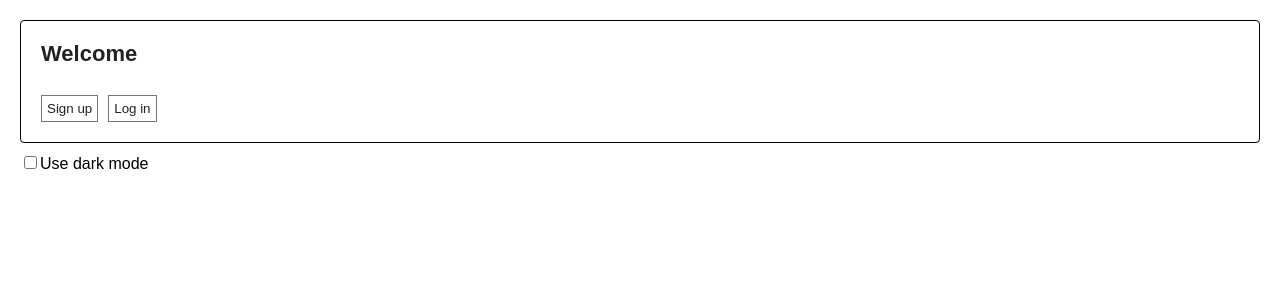
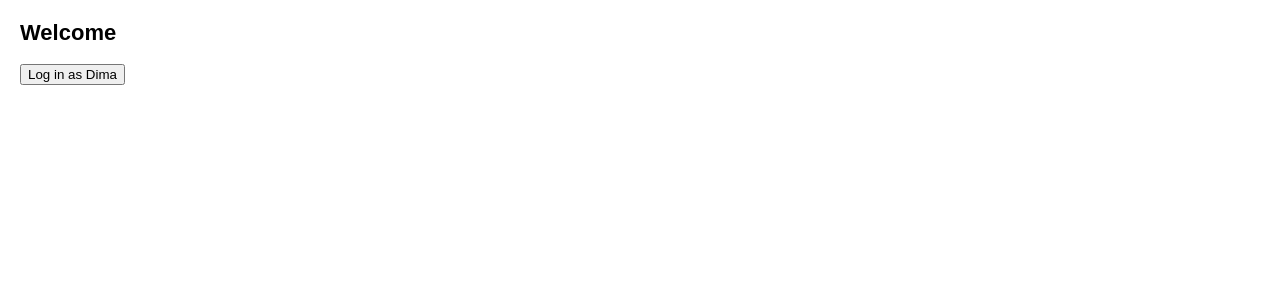
Before and after one commit to NRG55/my-first-react-app, a React (Vite) app: page / in a window 1280 px wide. Shown: the top 300 px of the page. Built offline with nearby package versions, Linux system fonts and the light colour scheme.

Commit message:
Add(practice-context/updatingContextExamples): MyAppUpdatingObjectViaContext.jsx

```diff
--- a/src/main.jsx
+++ b/src/main.jsx
@@ -37,7 +37,8 @@ import './index.css';
 // import Button from './practice-styling/CSS-module/Button';
 // import StyledButton from './practice-styling/CSS-in-JS/Button';
 // import Profile from './practice-fetch/Profile';
-import MyAppUpdatingValueViaContext from './practice-context/themeExamples/MyAppUpdatingValueViaContext';
+// import MyAppUpdatingValueViaContext from './practice-context/updatingContextExamples/MyAppUpdatingValueViaContext';
+import MyAppUpdatingObjectViaContext from './practice-context/updatingContextExamples/MyAppUpdatingObjectViaContext';
 
 // const router = createBrowserRouter(routes);
 
@@ -76,6 +77,7 @@ createRoot(document.getElementById('root')).render(
     {/* <StyledButton>Default Button</StyledButton> */}
     {/* <StyledButton primary>Primary Button</StyledButton> */}
     {/* <Profile delay={1000} /> */}
-    <MyAppUpdatingValueViaContext />
+    {/* <MyAppUpdatingValueViaContext /> */}
+    <MyAppUpdatingObjectViaContext />
   </StrictMode>,
 )
--- /dev/null
+++ b/src/practice-context/updatingContextExamples/MyAppUpdatingObjectViaContext.jsx
@@ -0,0 +1,60 @@
+import { createContext, useContext, useState } from "react";
+
+const CurrentUserContext = createContext(null);
+
+export default function MyAppUpdatingObjectViaContext() {
+    const [currentUser, setCurrentUser] = useState(null);
+
+    return (
+        <CurrentUserContext
+            value={{
+                currentUser,
+                setCurrentUser
+            }}
+        >
+            <Form/ >
+        </CurrentUserContext>
+    );
+};
+
+function Form({ children}) {
+    return (
+        <Panel title="Welcome">
+            <LoginButton />
+        </Panel>
+    );
+};
+
+function LoginButton() {
+    const {
+        currentUser,
+        setCurrentUser
+    } = useContext(CurrentUserContext);
+
+    if (currentUser !== null) {
+        return <p>You logged in as {currentUser.name}.</p>
+    };
+
+    return (
+        <Button onClick={() => {setCurrentUser({ name: 'Dima' })}}>
+            Log in as Dima
+        </Button>
+    );
+};
+
+function Panel({ title, children }) {
+    return (
+        <section className="panel">
+            <h1>{title}</h1>
+            {children}
+        </section>
+    );
+};
+
+function Button({ children, onClick }) {
+    return (
+        <button className="button" onClick={onClick}>
+            {children}
+        </button>
+    );
+};
--- a/src/practice-context/themeExamples/MyAppUpdatingValueViaContext.jsx
+++ b/src/practice-context/updatingContextExamples/MyAppUpdatingValueViaContext.jsx
@@ -37,7 +37,7 @@ function Panel({ title, children }) {
 
     return (
         <section className={className}>
-            <h1>{title}</h1>
+            {title && <h1>{title}</h1>}
             {children}
         </section>
     );
```
